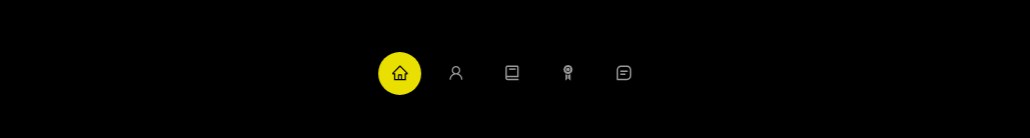
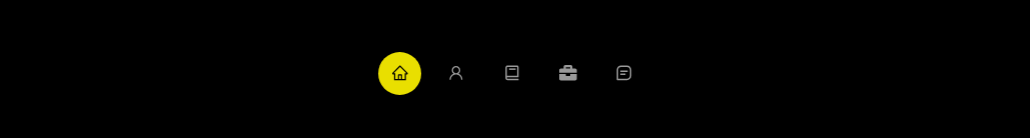
Before and after one commit to remarkablejames/portifolio, a React (Create React App) app: page / in a window 1280 px wide. Shown: the part 662-800 px from the top of the page, without its empty margins (128-1158 px from the left). Built offline with nearby package versions, Linux system fonts and the light colour scheme.

Commit message:
update nav icons

```diff
--- a/src/components/nav/Nav.jsx
+++ b/src/components/nav/Nav.jsx
@@ -3,7 +3,7 @@ import "./nav.css";
 import { AiOutlineHome } from "react-icons/ai";
 import { AiOutlineUser } from "react-icons/ai";
 import { BiBook } from "react-icons/bi";
-import { GiAchievement } from "react-icons/gi";
+import { FaBriefcase } from "react-icons/fa";
 import { BiMessageSquareDetail } from "react-icons/bi";
 
 export const Nav = () => {
@@ -37,7 +37,7 @@ export const Nav = () => {
         onClick={() => setActiveLink("#portifolio")}
         className={activeLink === "#portifolio" ? "active" : ""}
       >
-        <GiAchievement />
+        <FaBriefcase />
       </a>
       <a
         href="#contact"
```
